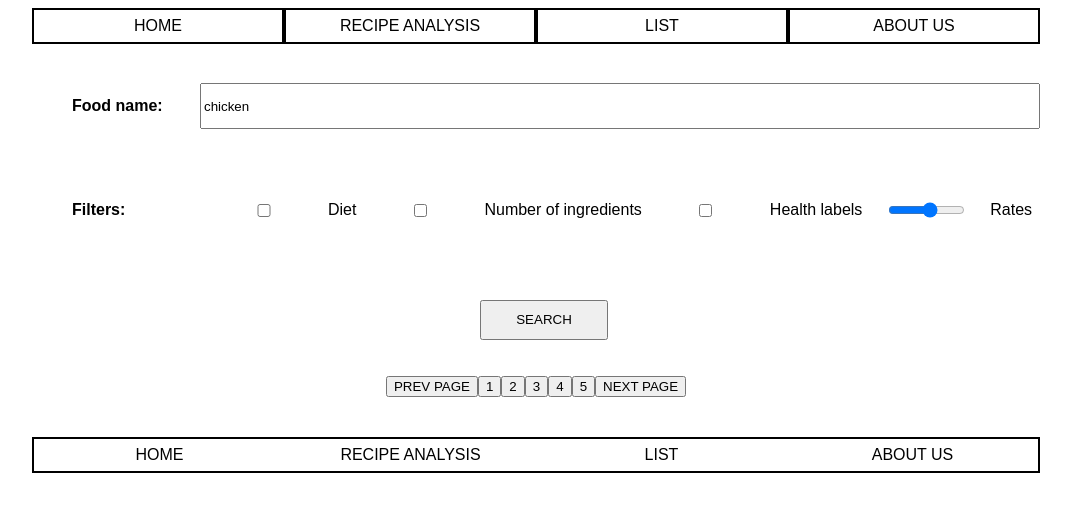
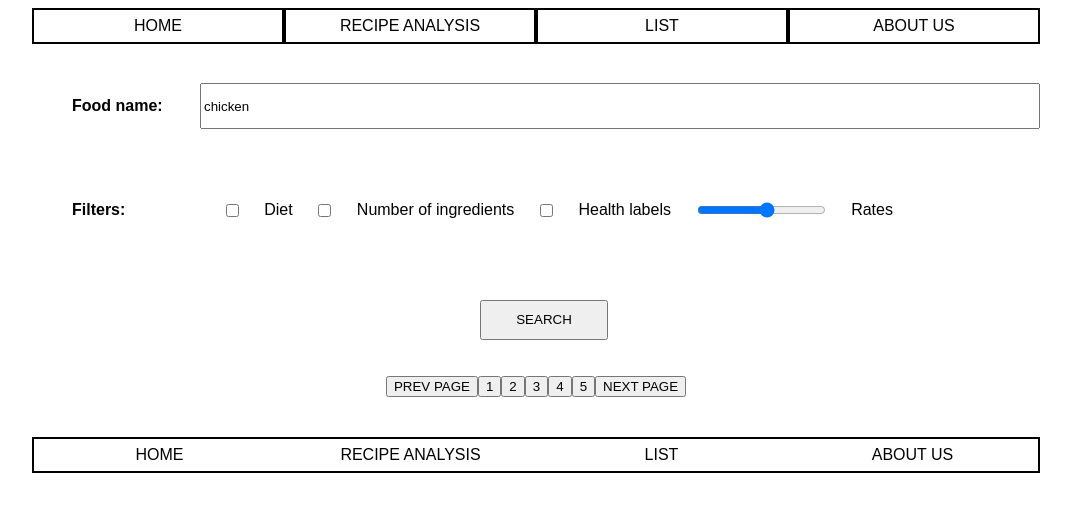
Before and after one commit to Nick131552/Domaci3, a plain HTML site: page Domaci3 (copy)/html/Search.html in a window 1280 px wide. Shown: the whole page, without its empty margins (104-1175 px from the left). Drawn offline with Linux system fonts and the light colour scheme; no server answers.

Commit message:
Update search.css

```diff
--- a/Domaci3 (copy)/css/search.css
+++ b/Domaci3 (copy)/css/search.css
@@ -70,7 +70,6 @@ header a:hover, footer a:hover{
 
 #searchDiv input[type = checkbox], #searchDiv input[type = range]{
     flex-grow: 0;
-    width: 6vw;
     margin: 2vw;
     height: initial
 }
```
